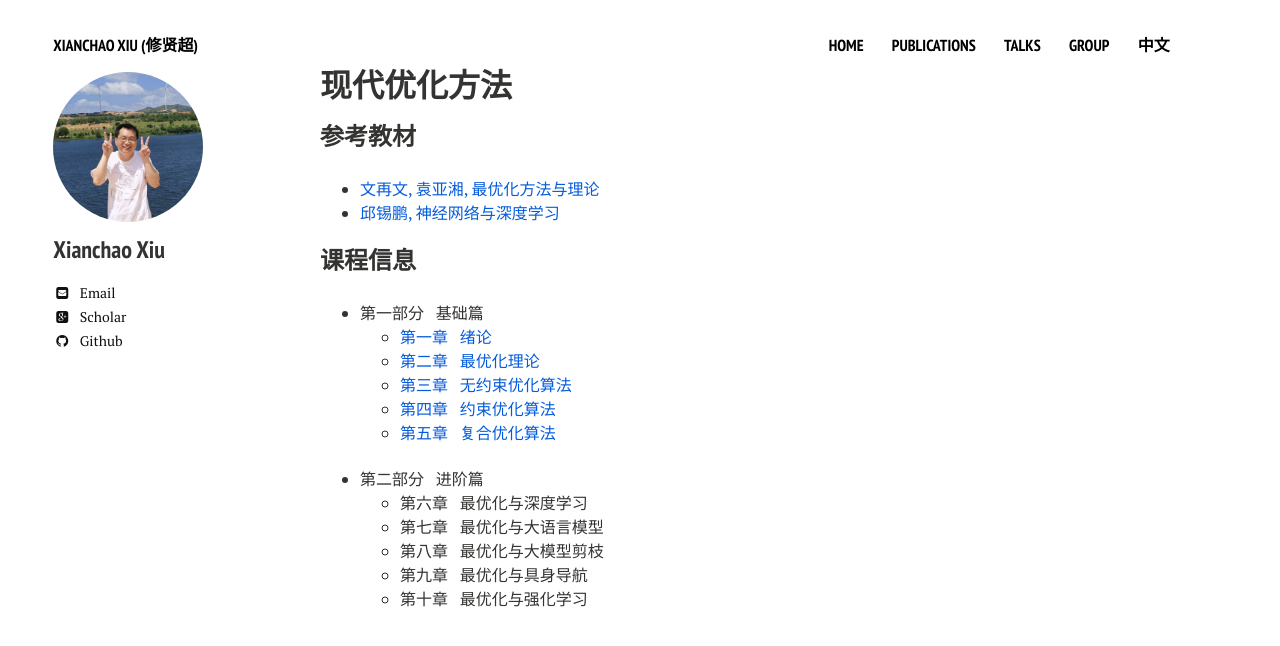
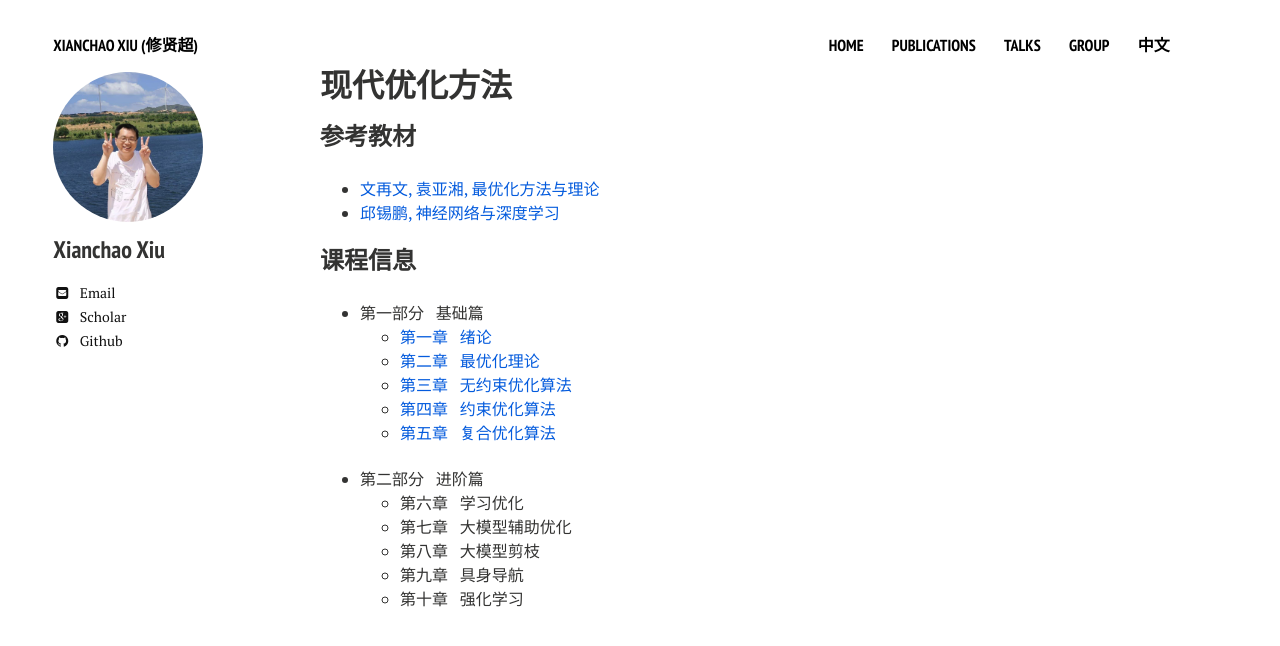
Before and after one commit to xianchaoxiu/xianchaoxiu.github.io, a Jekyll site: the page built from chinese/OPT/index.md, in a window 1280 px wide. Shown: the top 646 px of the page. Built offline with Jekyll 4.4.1, drawn with Linux system fonts in a browser that asks for light colours; nearby versions of some CDN libraries.

Commit message:
Update index.md

```diff
--- a/chinese/OPT/index.md
+++ b/chinese/OPT/index.md
@@ -24,8 +24,8 @@ share: false
 
 
 - 第二部分 &nbsp;  进阶篇<br>
-  - 第六章 &nbsp;  最优化与深度学习 <br>
-  - 第七章 &nbsp;  最优化与大语言模型 <br>
-  - 第八章 &nbsp;  最优化与大模型剪枝 <br>
-  - 第九章 &nbsp;  最优化与具身导航 <br>
-  - 第十章 &nbsp;  最优化与强化学习 <br>
+  - 第六章 &nbsp;  学习优化 <br>
+  - 第七章 &nbsp;  大模型辅助优化 <br>
+  - 第八章 &nbsp;  大模型剪枝 <br>
+  - 第九章 &nbsp;  具身导航 <br>
+  - 第十章 &nbsp;  强化学习 <br>
```
